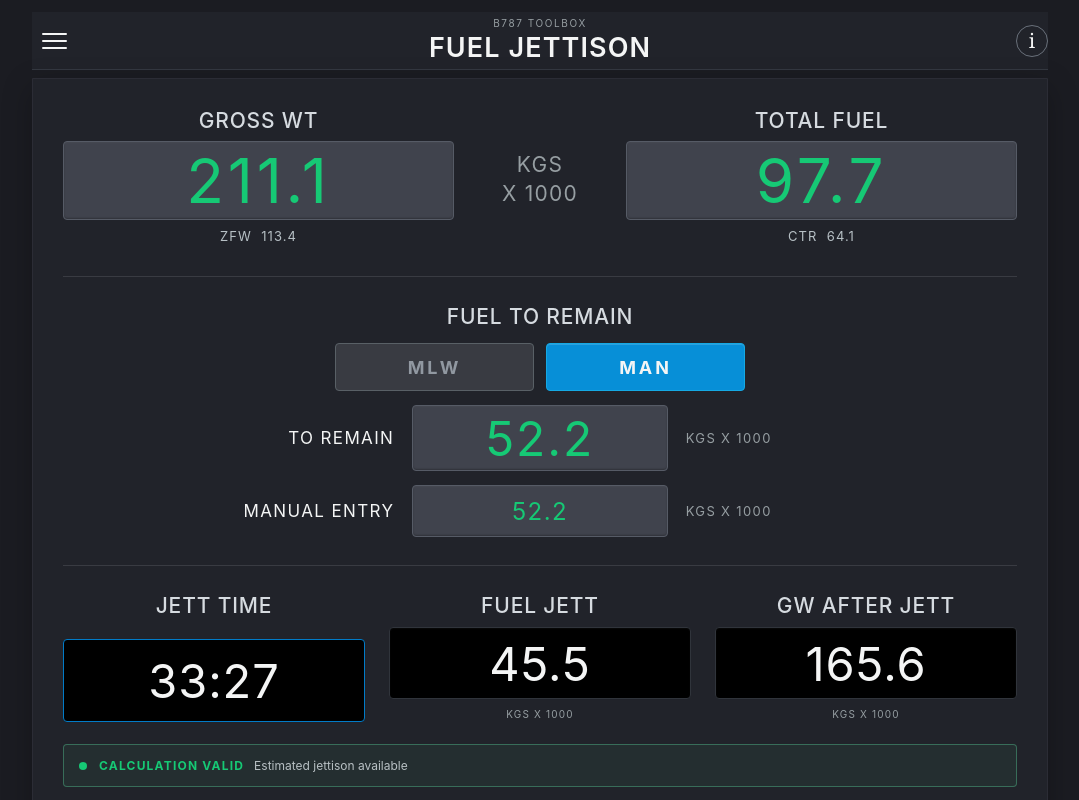
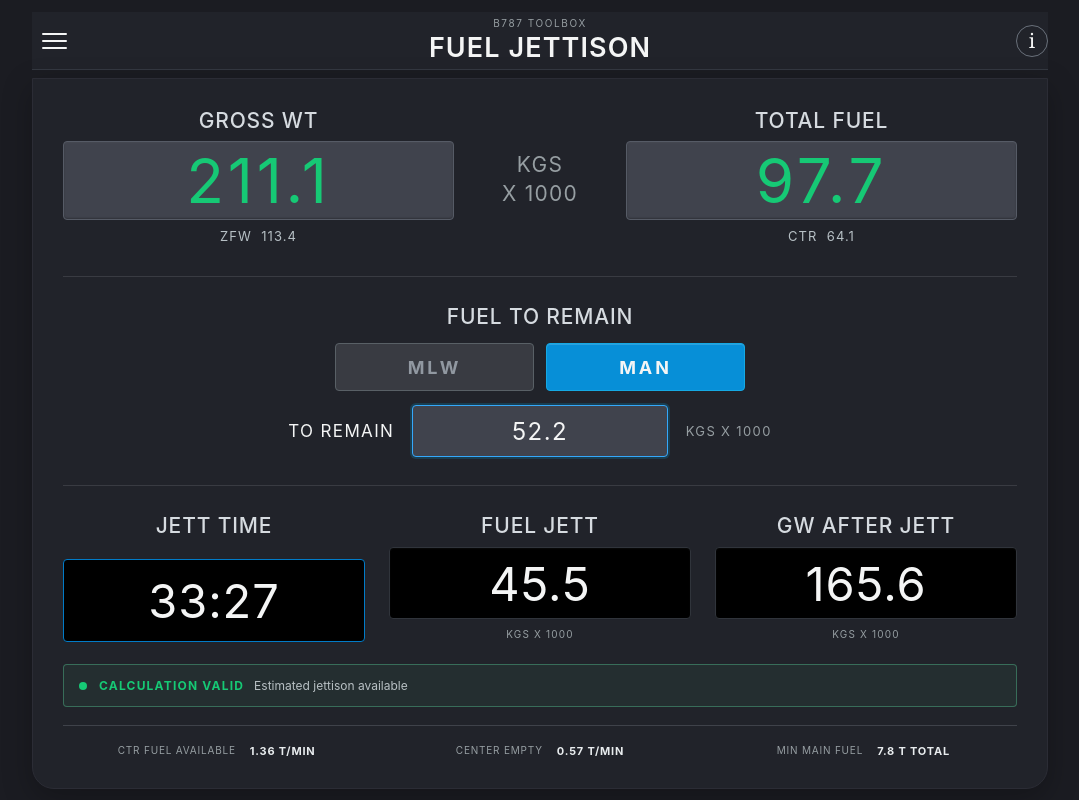
Before and after one commit to Captain-web-hue/B787, a Next.js app: page / in a window 1280 px wide. Both pictures are taken after a click on the button "MAN". Shown: the top 800 px of the page, without its empty margins (100-1179 px from the left). Built offline with nearby package versions, Linux system fonts and the light colour scheme.

Commit message:
Edit fuel-to-remain directly in MAN mode

```diff
--- a/app/page.tsx
+++ b/app/page.tsx
@@ -1,6 +1,6 @@
 "use client";
 
-import { useEffect, useMemo, useState } from "react";
+import { useEffect, useMemo, useRef, useState } from "react";
 import {
   AIRCRAFT_DATA,
   calculateJettison,
@@ -82,6 +82,7 @@ function usePersistentState() {
 
 export default function Home() {
   const input = usePersistentState();
+  const manualRemainInput = useRef<HTMLInputElement>(null);
   const [detailsOpen, setDetailsOpen] = useState(false);
   const [installOpen, setInstallOpen] = useState(false);
 
@@ -115,6 +116,11 @@ export default function Home() {
     && impliedZfwKg >= 0
     && impliedZfwKg <= AIRCRAFT_DATA.mzfwKg;
   const manualRemainAccepted = isFiniteNonNegative(parseTonnes(input.manualRemain));
+
+  function selectManualMode() {
+    input.setMode("MAN");
+    window.setTimeout(() => manualRemainInput.current?.focus(), 0);
+  }
 
   return (
     <main className="app-shell">
@@ -202,7 +208,7 @@ export default function Home() {
               type="button"
               className={input.mode === "MAN" ? "active manual" : "manual"}
               aria-pressed={input.mode === "MAN"}
-              onClick={() => input.setMode("MAN")}
+              onClick={selectManualMode}
             >
               MAN
             </button>
@@ -210,27 +216,25 @@ export default function Home() {
 
           <div className="remain-row">
             <span>TO REMAIN</span>
-            <output className="magenta-display">
-              {formatTonnes(result.selectedFuelToRemainKg)}
-            </output>
+            {input.mode === "MAN" ? (
+              <span className="manual-field remain-editor">
+                <input
+                  ref={manualRemainInput}
+                  inputMode="decimal"
+                  autoComplete="off"
+                  value={input.manualRemain}
+                  onChange={(event) => input.setManualRemain(event.target.value)}
+                  aria-invalid={!manualRemainAccepted}
+                  aria-label="Manual fuel to remain in tonnes"
+                />
+              </span>
+            ) : (
+              <output className="magenta-display">
+                {formatTonnes(result.selectedFuelToRemainKg)}
+              </output>
+            )}
             <span className="inline-unit">KGS X 1000</span>
           </div>
-
-          <label className={`manual-row ${input.mode === "MAN" ? "enabled" : ""}`}>
-            <span>MANUAL ENTRY</span>
-            <span className="manual-field">
-              <input
-                inputMode="decimal"
-                autoComplete="off"
-                value={input.manualRemain}
-                disabled={input.mode !== "MAN"}
-                onChange={(event) => input.setManualRemain(event.target.value)}
-                aria-invalid={input.mode === "MAN" && !manualRemainAccepted}
-                aria-label="Manual fuel to remain in tonnes"
-              />
-            </span>
-            <span className="inline-unit">KGS X 1000</span>
-          </label>
         </section>
 
         <div className="divider" />
```
